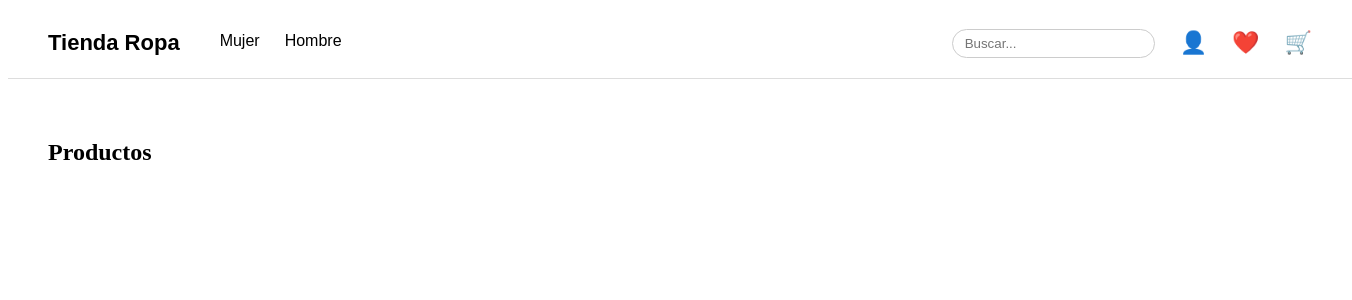
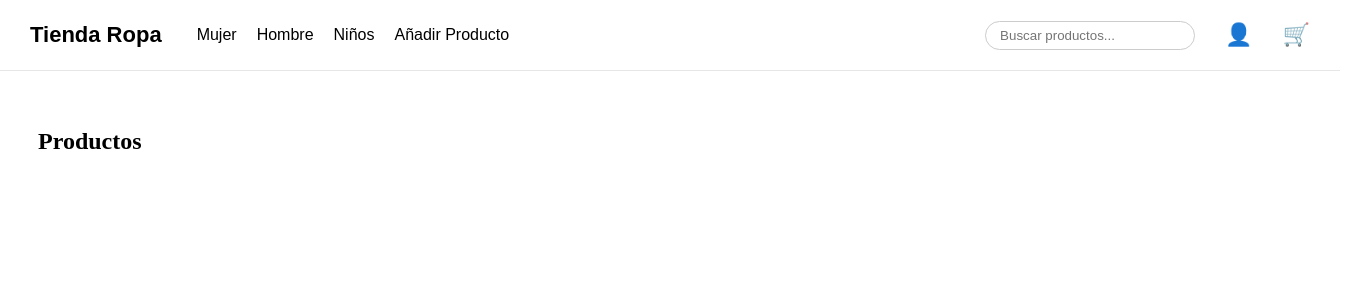
Before and after one commit to Jesuss-07/AppTiendaRopaDAM, an Angular app in the folder Frontend/apptienda/: page /inicio in a window 1280 px wide. Shown: the top 300 px of the page, 1352 px wide, since content can reach past the window. Built offline with nearby package versions, Linux system fonts and the light colour scheme.

Commit message:
Se agrego inicio de pantalla

```diff
--- a/Frontend/apptienda/src/app/pages/inicio/inicio.component.css
+++ b/Frontend/apptienda/src/app/pages/inicio/inicio.component.css
@@ -1,16 +1,22 @@
-/* ===== HEADER GENERAL ===== */
+/* ===== HEADER PRINCIPAL ===== */
 .header {
+  position: fixed;
+  top: 0;
+  left: 0;
+  right: 0;
+
+  height: 70px;
   width: 100%;
-  height: 70px;
-  background: white;
-  border-bottom: 1px solid #ddd;
+
   display: flex;
   justify-content: space-between;
   align-items: center;
-  padding: 0 40px;
-  position: sticky;
-  top: 0;
-  z-index: 100;
+
+  padding: 0 30px;
+  background: #fff;
+  border-bottom: 1px solid #e6e6e6;
+
+  z-index: 1000;
   font-family: Arial, sans-serif;
 }
 
@@ -18,7 +24,7 @@
 .header-left {
   display: flex;
   align-items: center;
-  gap: 40px;
+  gap: 35px;
 }
 
 .logo {
@@ -27,87 +33,123 @@
   cursor: pointer;
 }
 
-/* ===== NAV ===== */
+/* NAV */
 .nav {
   display: flex;
-  gap: 25px;
+  gap: 20px;
 }
 
 .nav-item {
   text-decoration: none;
-  color: black;
+  color: #000;
   font-size: 16px;
   position: relative;
-  padding-bottom: 4px;
 }
 
-/* Subrayado al pasar el cursor */
 .nav-item:hover {
-  border-bottom: 2px solid black;
+  border-bottom: 2px solid #000;
 }
 
 /* ===== LADO DERECHO ===== */
 .header-right {
   display: flex;
   align-items: center;
-  gap: 25px;
+  gap: 20px;
 }
 
 /* ===== BUSCADOR ===== */
 .search-container {
-  position: relative;
+  display: flex;
+  align-items: center;
 }
 
 .search-input {
-  padding: 6px 12px;
+  padding: 6px 14px;
   border: 1px solid #ccc;
   border-radius: 20px;
   outline: none;
   transition: 0.2s;
+  width: 180px;
 }
 
 .search-input:focus {
-  border-color: black;
+  border-color: #000;
+  width: 200px;
 }
 
 /* ===== ICONOS ===== */
 .icon {
+  position: relative;
+  cursor: pointer;
   font-size: 22px;
-  cursor: pointer;
-  position: relative;
 }
 
-/* ===== MENÚ DESPLEGABLE USUARIO ===== */
-.user-icon:hover .user-menu {
-  display: flex;
+.icon-symbol {
+  display: inline-block;
+}
+
+/* ===== MENÚ USUARIO ===== */
+.user-icon {
+  position: relative;
 }
 
 .user-menu {
   display: none;
-  flex-direction: column;
   position: absolute;
-  top: 30px;
+  top: 35px;
   right: 0;
+
   background: white;
-  border: 1px solid #ccc;
-  padding: 10px 0;
-  width: 150px;
-  border-radius: 6px;
-  box-shadow: 0 2px 8px rgba(0,0,0,0.15);
+  border: 1px solid #ddd;
+  border-radius: 8px;
+
+  box-shadow: 0 4px 12px rgba(0,0,0,0.15);
+  min-width: 160px;
+  overflow: hidden;
 }
 
 .user-menu a {
-  padding: 10px 15px;
+  display: block;
+  padding: 10px 12px;
   text-decoration: none;
-  color: black;
+  color: #000;
   font-size: 14px;
 }
 
-.user-menu a:hover {
-  background: #f2f2f2;
+.user-icon {
+  position: relative;
+  display: flex;
+  align-items: center;
+  padding: 10px;
 }
 
-/* ===== CUERPO ===== */
+/* área "segura" para mantener hover */
+.user-menu {
+  display: none;
+  position: absolute;
+  top: 35px;
+  right: 0;
+
+  background: white;
+  border: 1px solid #ddd;
+  border-radius: 8px;
+  min-width: 160px;
+
+  box-shadow: 0 4px 12px rgba(0,0,0,0.15);
+  z-index: 1000;
+}
+
+/* clave: hover en todo el bloque */
+.user-icon:hover .user-menu {
+  display: block;
+}
+
+/* mostrar menú */
+.user-icon:hover .user-menu {
+  display: block;
+}
+
+/* ===== CONTENIDO ===== */
 .content {
-  padding: 40px;
+  padding: 100px 30px 30px; /* importante por el fixed header */
 }
--- a/Frontend/apptienda/src/app/pages/inicio/inicio.component.html
+++ b/Frontend/apptienda/src/app/pages/inicio/inicio.component.html
@@ -1,40 +1,46 @@
-<!-- Comienzo sin TS nada mas decorativo-->
 <header class="header">
   <div class="header-left">
     <span class="logo">Tienda Ropa</span>
 
     <nav class="nav">
-        <!-- Enlacces de navegación filtros de ropa mujer y ropa hombre-->
       <a class="nav-item" href="#">Mujer</a>
       <a class="nav-item" href="#">Hombre</a>
+      <a class="nav-item" href="#">Niños</a>
+      <a class="nav-item" href="#">Añadir Producto</a>
+
+
     </nav>
   </div>
 
   <div class="header-right">
+    <!-- Buscador -->
     <div class="search-container">
-      <input type="text" placeholder="Buscar..." class="search-input" />
+      <input type="text" placeholder="Buscar productos..." class="search-input" />
     </div>
 
+    <!-- Usuario -->
     <div class="icon user-icon">
-      <span>👤</span>
+      <span class="icon-symbol">👤</span>
 
       <div class="user-menu">
-        <a href="#">Editar Usuario</a>
-        <a href="/registro">Cerrar Sesión</a>
+        <a href="#">Editar usuario</a>
+        <a routerLink="/login">Cerrar sesión</a>
+        <!-- Opciones de administración y ventas -->
+        <a href="#" *ngIf="rol === 'ADMINISTRADOR' || rol === 'VENDEDOR'">Productos</a>
+        <!-- Solo mostrar para administradores -->
+        <a href="#" *ngIf="rol === 'ADMINISTRADOR'">Usuarios</a>
+        <a href="#" *ngIf="rol === 'ADMINISTRADOR'">Empresa</a>
+
       </div>
     </div>
 
+    <!-- Carrito -->
     <div class="icon">
-      <span>❤️</span>
-    </div>
-
-    <div class="icon">
-      <span>🛒</span>
+      <span class="icon-symbol">🛒</span>
     </div>
   </div>
 </header>
 
 <main class="content">
-  <!-- Aquí irán los productos -->
   <h2>Productos</h2>
 </main>
--- a/Frontend/apptienda/src/app/pages/inicio/inicio.component.ts
+++ b/Frontend/apptienda/src/app/pages/inicio/inicio.component.ts
@@ -1,6 +1,8 @@
 import { Component } from '@angular/core';
 import { RouterLink } from '@angular/router';
 import { Router } from '@angular/router';
+import { AuthService } from '../../services/auth.service';
+import { CommonModule } from '@angular/common';
 
 @Component({
   selector: 'app-inicio',
@@ -8,7 +10,20 @@ import { Router } from '@angular/router';
     styleUrls: ['./inicio.component.css'],
     standalone: true,
     imports: [
-        RouterLink
+        RouterLink,
+        CommonModule
     ]
 })
-export class InicioComponent {}
+
+export class InicioComponent {
+
+  rol: string | null = null;
+
+  constructor(private authService: AuthService) {}
+
+  ngOnInit(): void {
+    this.rol = this.authService.getRol();
+    console.log('Rol del usuario:', this.rol);
+  }
+
+}
--- a/Frontend/apptienda/src/app/pages/login/login.component.ts
+++ b/Frontend/apptienda/src/app/pages/login/login.component.ts
@@ -47,7 +47,7 @@ export class LoginComponent {
 
     next: (res:any) => {
 
-      this.mensaje = ""; // mover aquí
+      this.mensaje = "";
 
       this.authService.guardarToken(res.token);
 
```
